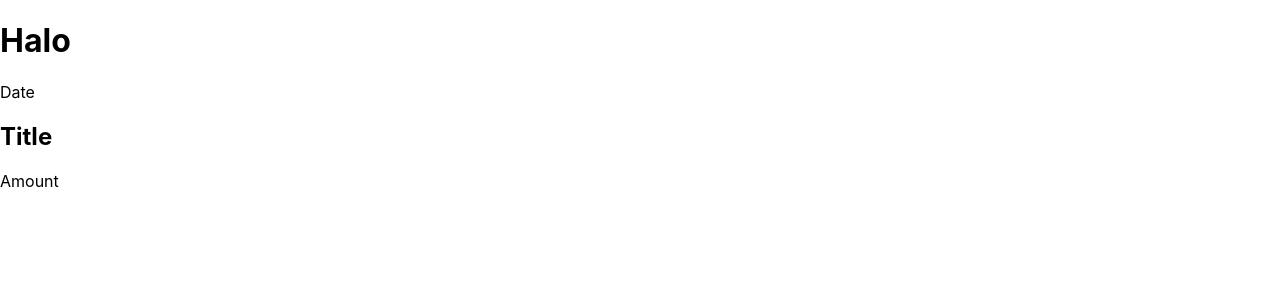
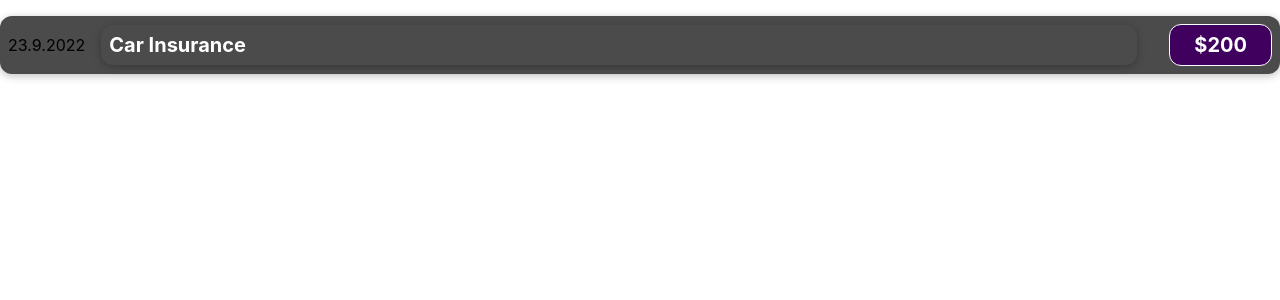
Before and after one commit to Plorrain/react-complete-guide, a React (Create React App) app: page / in a window 1280 px wide. Shown: the top 300 px of the page. Built offline with nearby package versions, Linux system fonts and the light colour scheme.

Commit message:
adding css to component with new css file provided with course

```diff
--- a/src/App.js
+++ b/src/App.js
@@ -3,7 +3,6 @@
 function App() {
   return (
     <div>
-      <h1>Halo</h1>
       <ExpenseItem />
     </div>
   );
--- /dev/null
+++ b/src/components/ExpenseItem.css
@@ -0,0 +1,56 @@
+.expense-item {
+  display: flex;
+  justify-content: space-between;
+  align-items: center;
+  box-shadow: 0 2px 8px rgba(0, 0, 0, 0.25);
+  padding: 0.5rem;
+  margin: 1rem 0;
+  border-radius: 12px;
+  background-color: #4b4b4b;
+}
+
+.expense-item__description {
+  display: flex;
+  flex-direction: column;
+  gap: 1rem;
+  align-items: flex-end;
+  flex-flow: column-reverse;
+  justify-content: flex-start;
+  flex: 1;
+}
+
+.expense-item h2 {
+  color: #3a3a3a;
+  font-size: 1rem;
+  flex: 1;
+  margin: 0 1rem;
+  color: white;
+}
+
+.expense-item__price {
+  font-size: 1rem;
+  font-weight: bold;
+  color: white;
+  background-color: #40005d;
+  border: 1px solid white;
+  padding: 0.5rem;
+  border-radius: 12px;
+}
+
+@media (min-width: 580px) {
+  .expense-item__description {
+    flex-direction: row;
+    align-items: center;
+    justify-content: flex-start;
+    flex: 1;
+  }
+
+  .expense-item__description h2 {
+    font-size: 1.25rem;
+  }
+
+  .expense-item__price {
+    font-size: 1.25rem;
+    padding: 0.5rem 1.5rem;
+  }
+}
--- a/src/components/ExpenseItem.js
+++ b/src/components/ExpenseItem.js
@@ -1,10 +1,12 @@
+import './ExpenseItem.css';
+
 function ExpenseItem() {
   return (
-    <div>
-      <div>Date</div>
-      <div>
-        <h2>Title</h2>
-        <div>Amount</div>
+    <div className='expense-item'>
+      <div>23.9.2022</div>
+      <div className='expense-item__description'>
+        <h2 className='expense-item h2'>Car Insurance</h2>
+        <div className='expense-item__price'>$200</div>
       </div>
     </div>
   );
```
